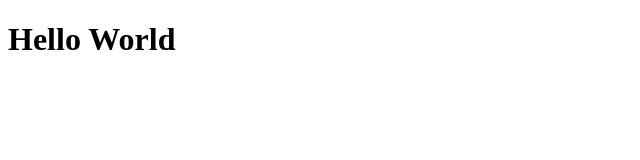
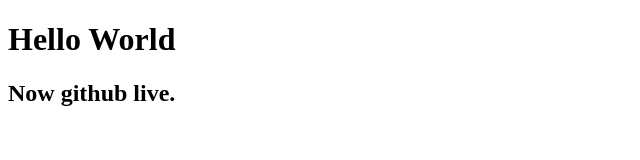
Before and after one commit to kupidr/live-demo, a plain HTML site: page index.html in a window 1280 px wide. Shown: the whole page, without its empty margins (0-640 px from the left). Drawn offline with Linux system fonts and the light colour scheme.

Commit message:
now live

```diff
--- a/index.html
+++ b/index.html
@@ -6,5 +6,6 @@
 </head>
 <body>
 	<h1>Hello World</h1>
+	<h2>Now github live.</h2>
 </body>
 </html>
```
